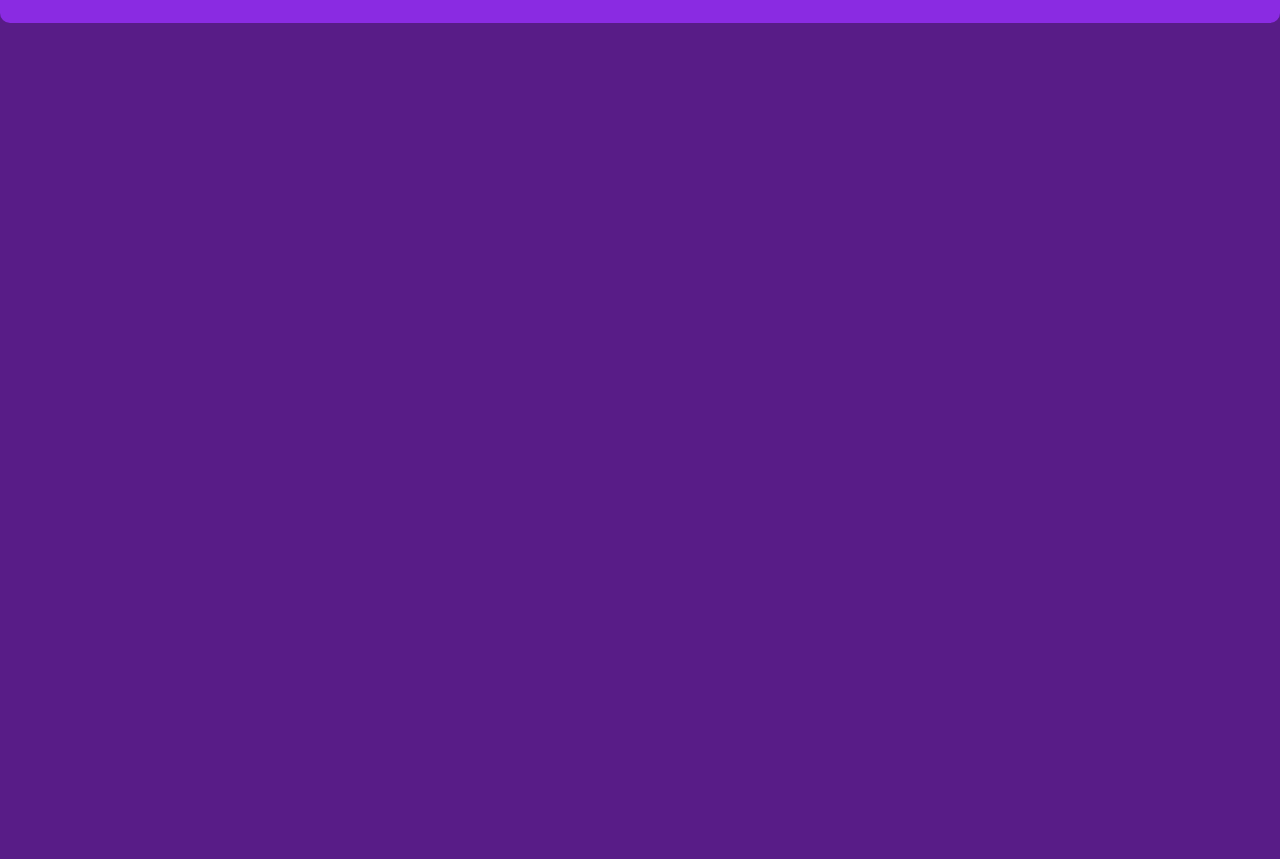
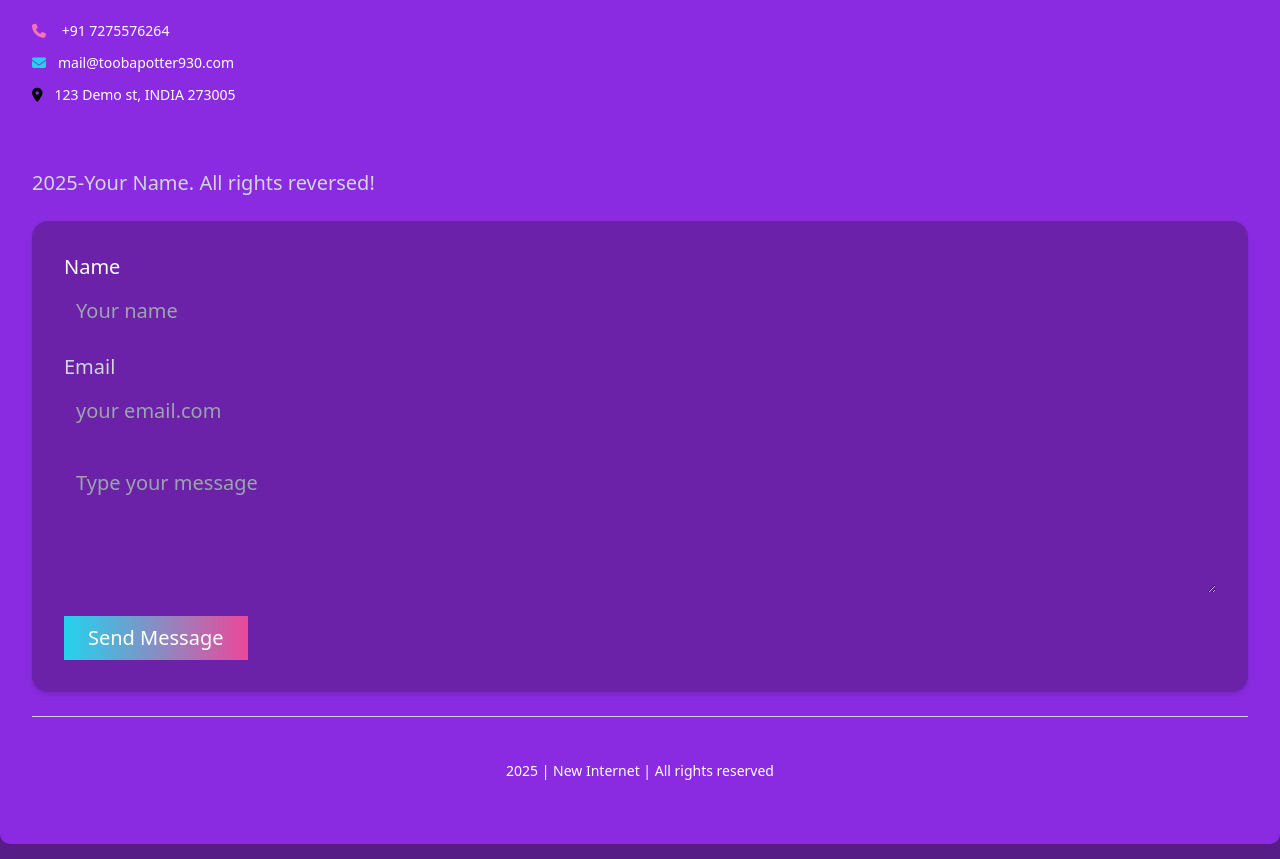
Before and after one commit to itstooba/Toobameraj, a plain HTML site: page index.html in a window 1280 px wide. Shown: the part 2222-3081 px from the top of the page. Before the commit the page ends 2260 px from the top, so only its background shows below. Drawn offline with nearby package versions, Linux system fonts and the light colour scheme; files whose address does not match are found by name.

Commit message:
portfolio

```diff
--- a/index.html
+++ b/index.html
@@ -138,6 +138,7 @@
           border-radius: 10px;
           margin: 15px 0;
           text-align:start;
+          font-size: small;
         }
       </style>
       <div class="flex-space-x-4 text-xl">
@@ -162,6 +163,7 @@
           border-radius: 10px;
           margin: 15px 0;
           text-align:start;
+          font-size: small;
         }
       </style>
       <div class="flex-space-x-4 text-xl">
@@ -177,16 +179,51 @@
 
 
 
+        <div class="space-y-6">
+          <h2 class="text-4xl font-bold text-transparent bg-clip-text bg-gradient-to-r from-cyan-400 to-pink-500">Contact</h2>
+          <h3 class="text-2xl font-semibold text-cyan-400">Drop me a message</h3>
+          <p class="text-gray-300 text-sm">Whether you're looking to build something great together, need a developer's perspective, or just want to connect—I’m all ears. Fill out the form or shoot me a message. Let’s make something awesome!
+</p>
+<div class="space-y-3 text-sm">
+  <div class="flex-items-center space-x-3">
+    <span class="text-pink-400"><i class="fa-solid fa-phone"></i></span>
+    <span>+91 7275576264</span>
+  </div>
+  <div class="flex items-center space-x-3">
+    <span class="text-cyan-400"><i class="fa-solid fa-envelope"></i></span>
+    <span>mail@toobapotter930.com</span>
+  </div>
+  <div class="flex itmes-center space-x-3">
+    <span class="text-black"><i class="fa-solid fa-location-dot"></i></span>
+    <span>123 Demo st, INDIA 273005</span>
+  </div>
+</div>
+<P class="text-xl text-gray-300 pt-10">2025-Your Name. All rights reversed!</P>
 
 
 
-
-
-
-
-
-
-
+<div class="bg-purple-800 p-8 rounded-2xl shadow-md space-y-6">
+  <form class="space-y-4">
+    <div>
+      <label for="name" class="block text-xl test-gray-300">Name</label>
+      <input type="text" id="name" class="w-full mt-1 p-3 rounded-lg bg-purple-800 text-white focus:outline-none focus:ring-2 focus:ring-pink-400" placeholder="Your name">
+    </div>
+    <div>
+      <label for="email" class="block text-xl text-gray-300">Email</label>
+      <input type="email" id="email" class="w-full mt-1 p-3 rounded-lg bg-purple-800 text-white focus:outline-none focus:ring-2 focus:ring-cyan-400" placeholder="your email.com">
+    </div>
+    <div>
+      <label for="message"></label>
+      <textarea id="message" rows="4" class="w-full mt-1 p-3 rounded-lg bg-purple-800 text-white focus:outline-none focus:ring-2 focus:ring-purple-400" placeholder="Type your message"></textarea>
+    </div>
+    <button type="submit" class="bg-gradient-to-r from-cyan-400 to-pink-500 text-white py-2 px-6 rounded-fullshadow-lg hover:opacity-90 transition-duration-300">Send Message</button>
+  </form>
+</div>
+<div class="border-t border-gray-300 w-full my-4"></div>
+<footer class="texr-center py-4">
+  <h3 class="font-bold text-lg mb-1"></h3>
+  <p class=" text-center text-gray=500 text-sm">2025 | New Internet | All rights reserved</p>
+</footer>
 
 
 </body>
```
